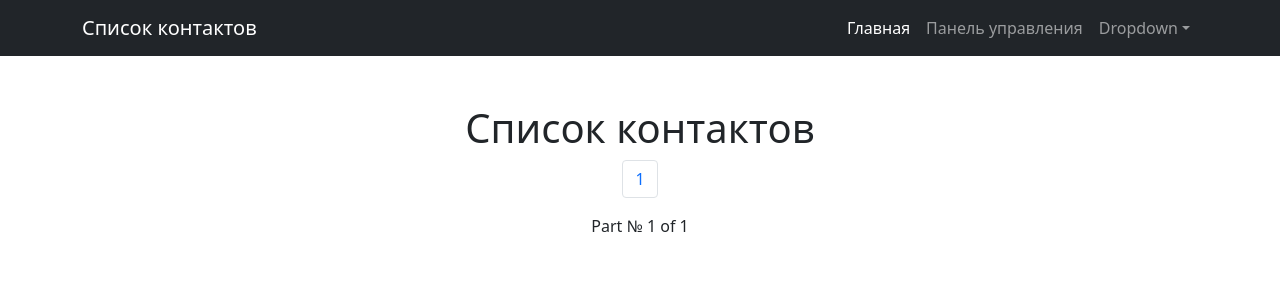
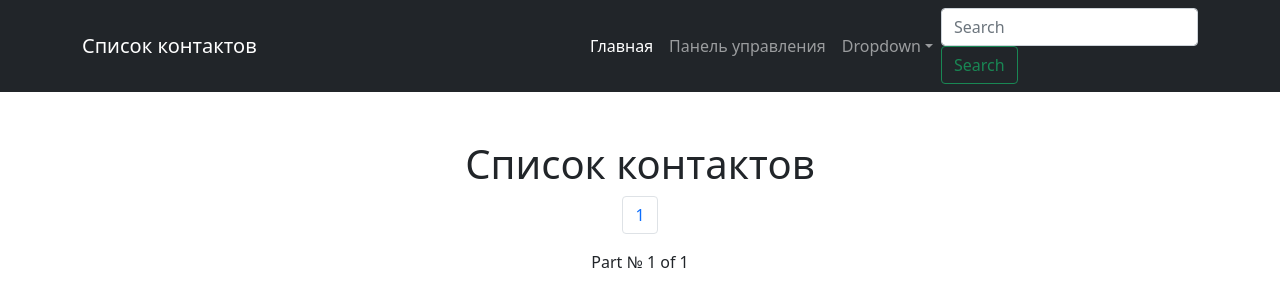
Before and after one commit to AltSant/contacts_manager, a Django app: page / in a window 1280 px wide. Shown: the top 307 px of the page. Run offline with Django 4.2, Linux system fonts and the light colour scheme; data that the repository does not hold is empty; some libraries are stand-ins or nearby versions.

Commit message:
add search to main page

```diff
--- a/contact_list/templates/contact_list/base.html
+++ b/contact_list/templates/contact_list/base.html
@@ -15,7 +15,9 @@
     <body>
         <!-- Responsive navbar-->
         <nav class="navbar navbar-expand-lg navbar-dark bg-dark">
+
             <div class="container">
+
                 <a class="navbar-brand" href="#">Список контактов</a>
                 <button class="navbar-toggler" type="button" data-bs-toggle="collapse" data-bs-target="#navbarSupportedContent" aria-controls="navbarSupportedContent" aria-expanded="false" aria-label="Toggle navigation"><span class="navbar-toggler-icon"></span></button>
                 <div class="collapse navbar-collapse" id="navbarSupportedContent">
@@ -32,8 +34,13 @@
                             </ul>
                         </li>
                     </ul>
+
                 </div>
-            </div></nav  >
+                <form class="form-inline my-2 my-lg-0" action="{% url 'contact_list' %}">
+                    <input class="form-control mr-sm-2" type="search" placeholder="Search" aria-label="Search" name="search">
+                    <button class="btn btn-outline-success my-2 my-sm-0" type="submit">Search</button>
+                  </form>
+            </div></nav>
             {% block content %}
             {% endblock %}
         <!-- Bootstrap core JS-->
--- a/contact_list/views.py
+++ b/contact_list/views.py
@@ -1,17 +1,25 @@
 from django.core.paginator import Paginator
 from django.shortcuts import render, get_object_or_404, redirect
 from django.http import HttpResponseRedirect, HttpResponseNotFound
+from django.db.models import Q
 from .models import Contact
 from .forms import ContactForm
 
 def contact_list(request):
-    contact_ob = Contact.objects.all()
+
+    search_contact = request.GET.get('search')
+
+    if search_contact:
+         contact_ob= Contact.objects.filter(Q(full_name__icontains=search_contact))
+    else:
+        contact_ob = Contact.objects.all()
     pagination = Paginator(contact_ob, 8)
     if 'page' in request.GET:
         page_num = request.GET['page']
     else:
         page_num =1
     page = pagination.get_page(page_num)
+
     return render(request, 'contact_list/contact_list.html', {'contact_ob':page.object_list, 'page':page, 'pagination':pagination})
 
 def contact_detail(request, pk):
@@ -52,5 +60,11 @@ def contact_delete(request, pk):
     except Contact.DoesNotExist:
         return HttpResponseNotFound("<h2>Person not found</h2>")
 
+def contact_search(request):
+    search_contact = request.GET.get('search')
+    contacts_find = Contact.objects.filter(Q(full_name__icontains=search_contact))
+    return render(request, 'contact_list/contact_list.html', {'contact_ob':contacts_find} )
+
+
 
 # Create your views here.
```
